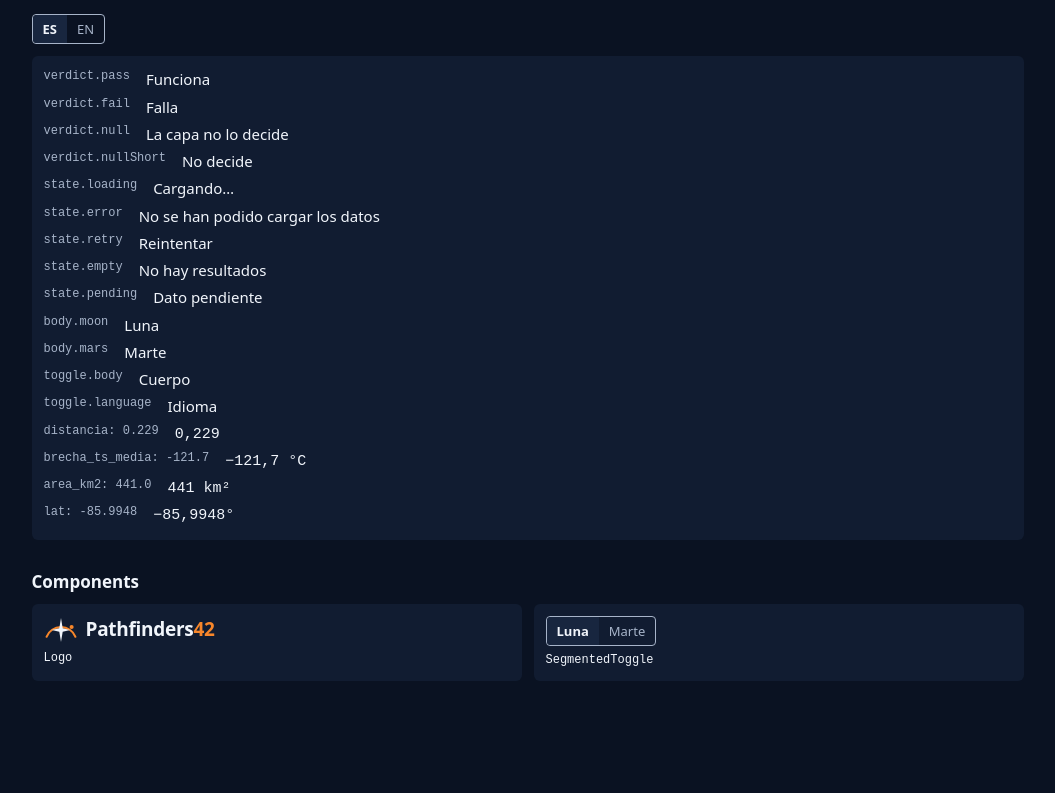
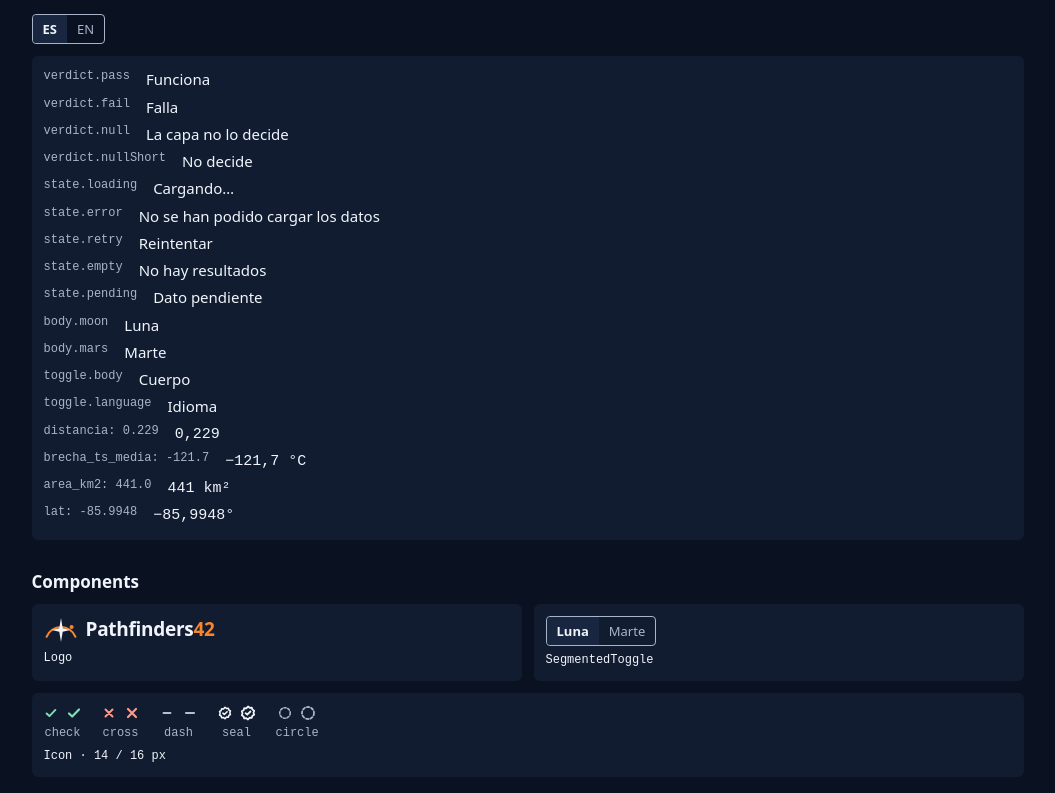
Before and after one commit to mr-melenas/Pathfinders42-front, a React (Vite) app: page / in a window 1280 px wide. Shown: the part 2882-3675 px from the top of the page, without its empty margins (105-1160 px from the left). Before the commit the page ends 3579 px from the top, so only its background shows below. Built offline with nearby package versions, Linux system fonts and the light colour scheme; a web font is replaced by a local one.

Commit message:
feat(ui): add icon component

```diff
--- a/src/app/dev/ComponentsSection.tsx
+++ b/src/app/dev/ComponentsSection.tsx
@@ -1,7 +1,17 @@
 import { useState } from 'react'
 import { useTranslation } from 'react-i18next'
+import { Icon, type IconName } from '@/shared/ui/Icon'
 import { Logo } from '@/shared/ui/Logo'
 import { SegmentedToggle } from '@/shared/ui/SegmentedToggle'
+
+// Each icon in the color it takes where it is used (the icon inherits the text color)
+const ICON_SAMPLES: { name: IconName; className: string }[] = [
+  { name: 'check', className: 'text-verdict-pass' },
+  { name: 'cross', className: 'text-verdict-fail' },
+  { name: 'dash', className: 'text-verdict-null' },
+  { name: 'seal', className: 'text-foreground' },
+  { name: 'circle', className: 'text-muted' },
+]
 
 // Every shared component with its variants, so they can be reviewed at a glance
 export function ComponentsSection() {
@@ -31,6 +41,20 @@ export function ComponentsSection() {
           />
           <code className="font-mono text-data">SegmentedToggle</code>
         </li>
+        <li className="flex flex-col items-start gap-1.5 rounded-card bg-surface p-3 sm:col-span-2">
+          <ul className="flex flex-wrap gap-5">
+            {ICON_SAMPLES.map(({ name, className }) => (
+              <li key={name} className={`flex flex-col items-center gap-1 ${className}`}>
+                <span className="flex items-center gap-2">
+                  <Icon name={name} size={14} />
+                  <Icon name={name} />
+                </span>
+                <code className="font-mono text-data text-muted">{name}</code>
+              </li>
+            ))}
+          </ul>
+          <code className="font-mono text-data">Icon · 14 / 16 px</code>
+        </li>
       </ul>
     </section>
   )
--- /dev/null
+++ b/src/shared/ui/Icon.tsx
@@ -0,0 +1,41 @@
+import type { ComponentProps, ReactElement } from 'react'
+
+// The 5 icons of the final design (object "I" in docs/design/diseno-final.html),
+// drawn on a 16×16 grid with the current text color
+const ICONS = {
+  check: <path d="M3 8.5l3.2 3L13 4.5" strokeWidth={2.2} strokeLinejoin="round" />,
+  cross: <path d="M4 4l8 8M12 4l-8 8" strokeWidth={2.2} />,
+  dash: <path d="M4 8h8" strokeWidth={2.2} />,
+  seal: (
+    <g strokeWidth={1.8} strokeLinejoin="round">
+      <path d="M8 1.5l1.7 1.3 2.1-.2.6 2 1.8 1.1-.7 2 .7 2-1.8 1.1-.6 2-2.1-.2L8 14.5l-1.7-1.3-2.1.2-.6-2-1.8-1.1.7-2-.7-2 1.8-1.1.6-2 2.1.2z" />
+      <path d="M5.6 8.2l1.6 1.5 3.2-3.2" />
+    </g>
+  ),
+  circle: <circle cx="8" cy="8" r="6" strokeWidth={1.8} strokeDasharray="2.4 2" />,
+} satisfies Record<string, ReactElement>
+
+export type IconName = keyof typeof ICONS
+
+type IconProps = Omit<ComponentProps<'svg'>, 'children'> & {
+  name: IconName
+  size?: 14 | 16 // the design's two sizes: 14 px in chips, 16 px in lists
+}
+
+// Decorative by default: the word next to it carries the meaning (pass aria-hidden={false} to change it)
+export function Icon({ name, size = 16, ...props }: IconProps) {
+  return (
+    <svg
+      viewBox="0 0 16 16"
+      width={size}
+      height={size}
+      fill="none"
+      stroke="currentColor"
+      strokeLinecap="round"
+      aria-hidden="true"
+      {...props}
+    >
+      {ICONS[name]}
+    </svg>
+  )
+}
```
